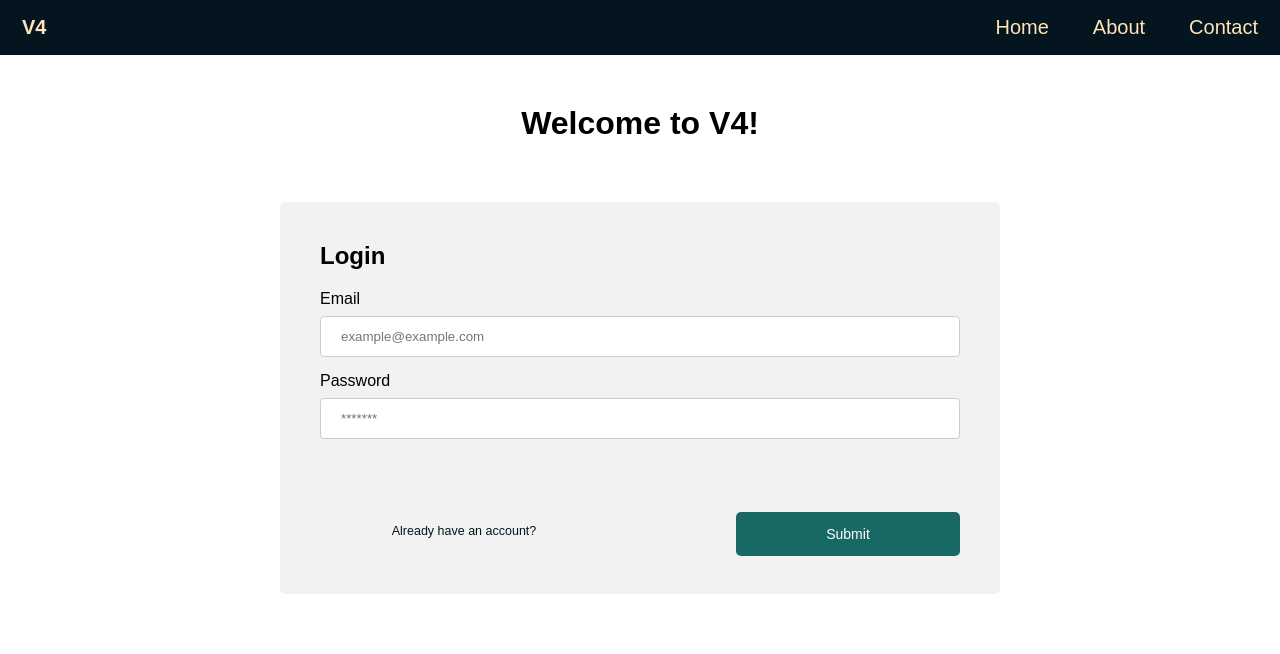
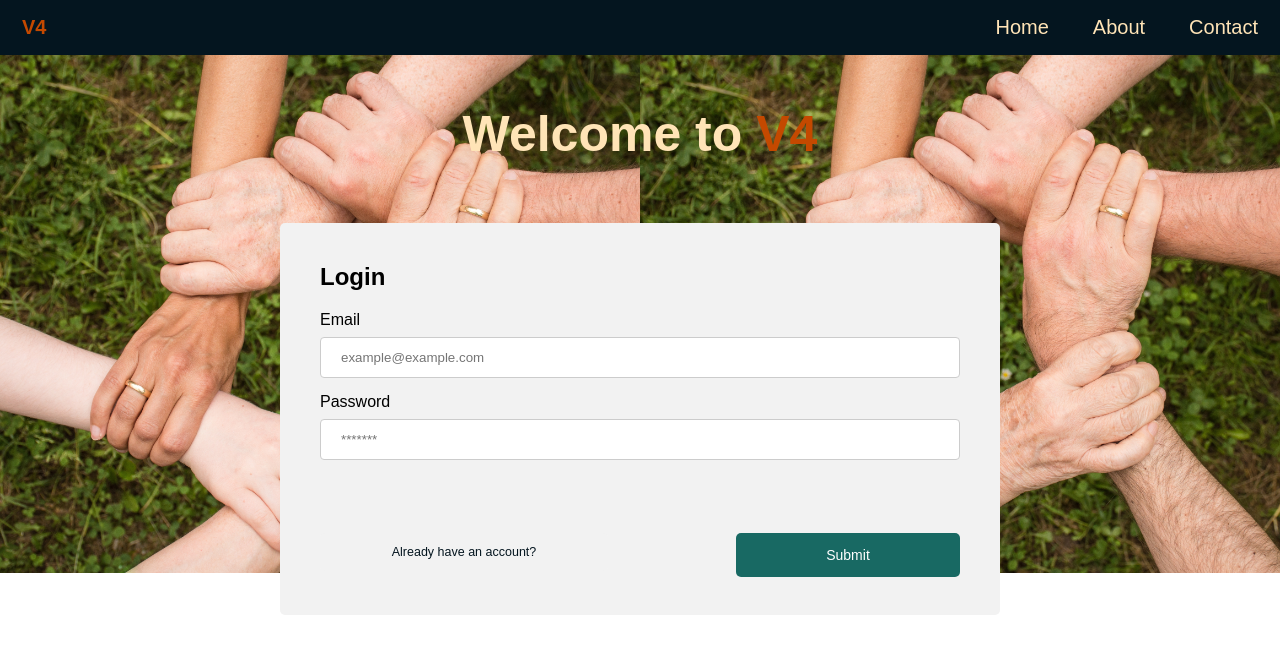
Before and after one commit to JennaLovett/V4, a PHP site: page / in a window 1280 px wide. Shown: the top 654 px of the page. Run offline with PHP 8.4, Linux system fonts and the light colour scheme.

Commit message:
added background picture

```diff
--- a/css/index.css
+++ b/css/index.css
@@ -32,9 +32,23 @@ li a {
 }
 
 /* welcome banner */
+main{
+    margin: 0;
+    padding: 0;
+    padding-bottom: 30px;
+    background-image: url(/images/mainbackground.jpg);
+    background-size: 50%;
+    background-repeat: repeat-x;
+}
 h1 {
     text-align: center;
-    margin-top: 50px;
+    margin-top: 0;
+    padding-top: 50px;
+    color: #FFE4B7;
+    font-size: 50px;
+}
+.orange {
+    color: #C44900;
 }
 
 /* Login and Register Form */
--- a/index.html
+++ b/index.html
@@ -1,7 +1,7 @@
 <!DOCTYPE html>
 <html lang="en">
   <head>
-    <title>Welcome to V4!</title>
+    <title>Welcome to V4</title>
     <meta charset="utf-8" />
     <link rel="stylesheet" href="/css/index.css" type="text/css" />
   </head>
@@ -9,7 +9,7 @@
     <nav>
       <ul>
         <li style="float:left;">
-          <a href="#home"><strong>V4</strong></a>
+          <a href="#home" style="color: #C44900;"><strong>V4</strong></a>
         </li>
         <li class="hover"><a href="#contact">Contact</a></li>
         <li class="hover"><a href="#about">About</a></li>
@@ -18,7 +18,7 @@
     </nav>
 
     <main>
-        <h1>Welcome to V4!</h1>
+        <h1>Welcome to <span class="orange">V4</span></h1>
         <div class="login">
             <h2>Login</h2>
             <form>
```
Also changed, not shown: images/mainbackground.jpg (added).
